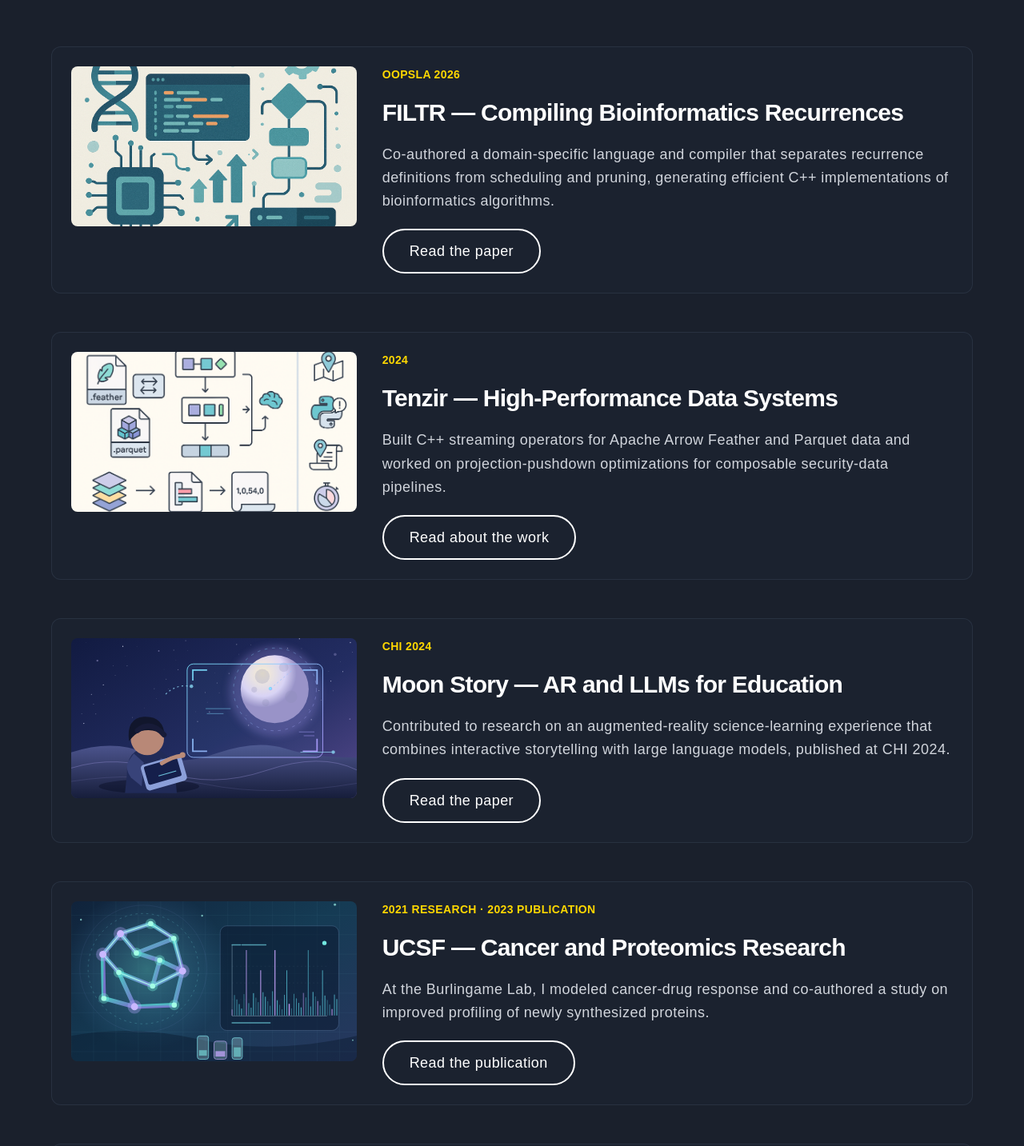
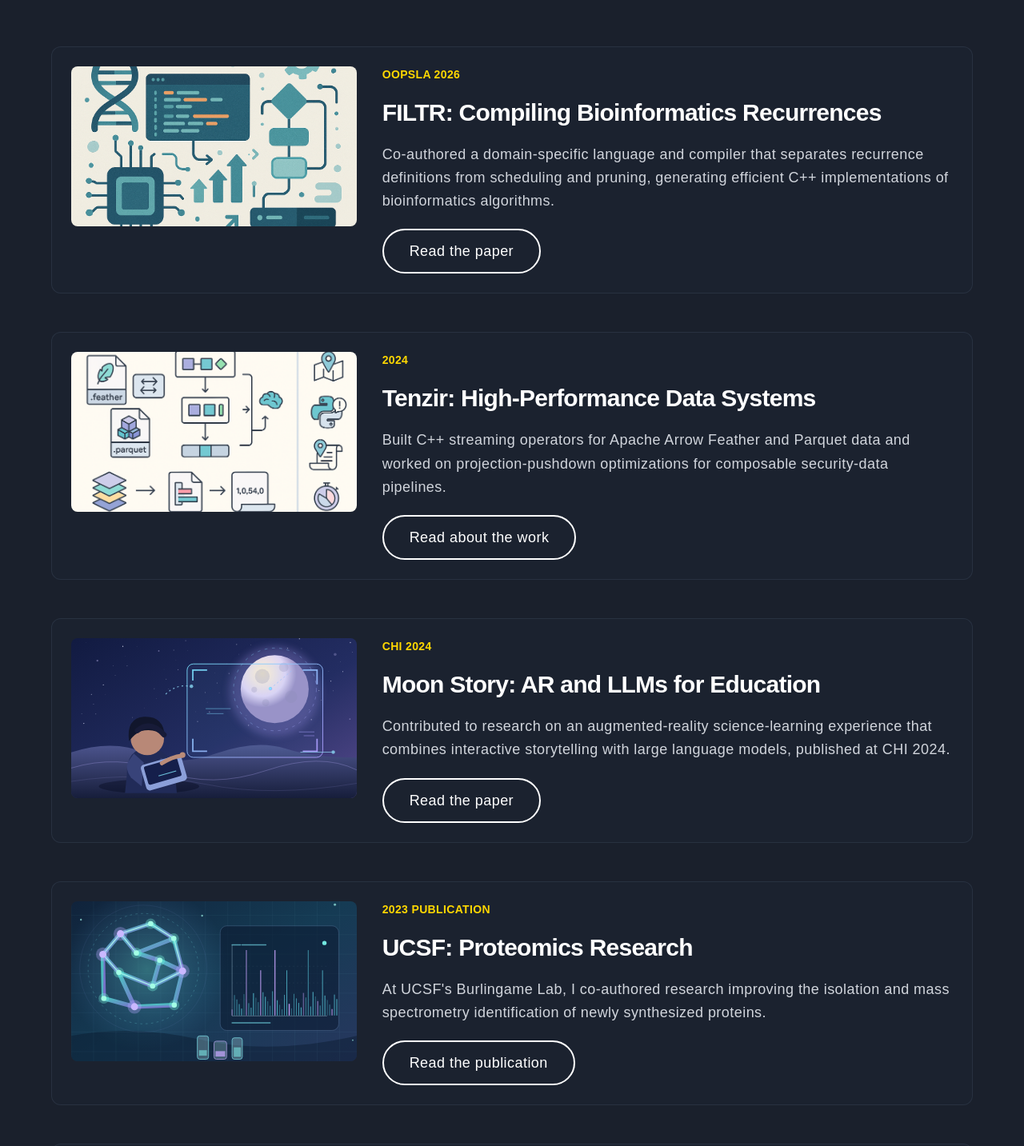
Before and after one commit to balavinaithirthan/portfolio-website, a Next.js app: page / in a window 1280 px wide. Shown: the part 1002-2435 px from the top of the page at 80% size. Built offline with nearby package versions, Linux system fonts and the light colour scheme.

Commit message:
Correct UCSF proteomics description and remove em dashes from projects

```diff
--- a/app/components/ProjectsAndWork.jsx
+++ b/app/components/ProjectsAndWork.jsx
@@ -2,7 +2,7 @@ import ProjectCard from "./ProjectCard";
 
 const projects = [
  {
-    title: "FILTR — Compiling Bioinformatics Recurrences",
+    title: "FILTR: Compiling Bioinformatics Recurrences",
     period: "OOPSLA 2026",
     description:
       "Co-authored a domain-specific language and compiler that separates recurrence definitions from scheduling and pruning, generating efficient C++ implementations of bioinformatics algorithms.",
@@ -11,7 +11,7 @@ const projects = [
     imagePath: "/Images/bio.jpg",
   },
   {
-    title: "Tenzir — High-Performance Data Systems",
+    title: "Tenzir: High-Performance Data Systems",
     period: "2024",
     description:
       "Built C++ streaming operators for Apache Arrow Feather and Parquet data and worked on projection-pushdown optimizations for composable security-data pipelines.",
@@ -20,7 +20,7 @@ const projects = [
     imagePath: "/Images/db.png",
   },
   {
-    title: "Moon Story — AR and LLMs for Education",
+    title: "Moon Story: AR and LLMs for Education",
     period: "CHI 2024",
     description:
       "Contributed to research on an augmented-reality science-learning experience that combines interactive storytelling with large language models, published at CHI 2024.",
@@ -29,10 +29,10 @@ const projects = [
     imagePath: "/Images/moon-story.svg",
   },
   {
-    title: "UCSF — Cancer and Proteomics Research",
-    period: "2021 research · 2023 publication",
+    title: "UCSF: Proteomics Research",
+    period: "2023 publication",
     description:
-      "At the Burlingame Lab, I modeled cancer-drug response and co-authored a study on improved profiling of newly synthesized proteins.",
+      "At UCSF's Burlingame Lab, I co-authored research improving the isolation and mass spectrometry identification of newly synthesized proteins.",
     link: "https://pubmed.ncbi.nlm.nih.gov/36642223/",
     linkLabel: "Read the publication",
     imagePath: "/Images/ucsf-research.svg",
```
